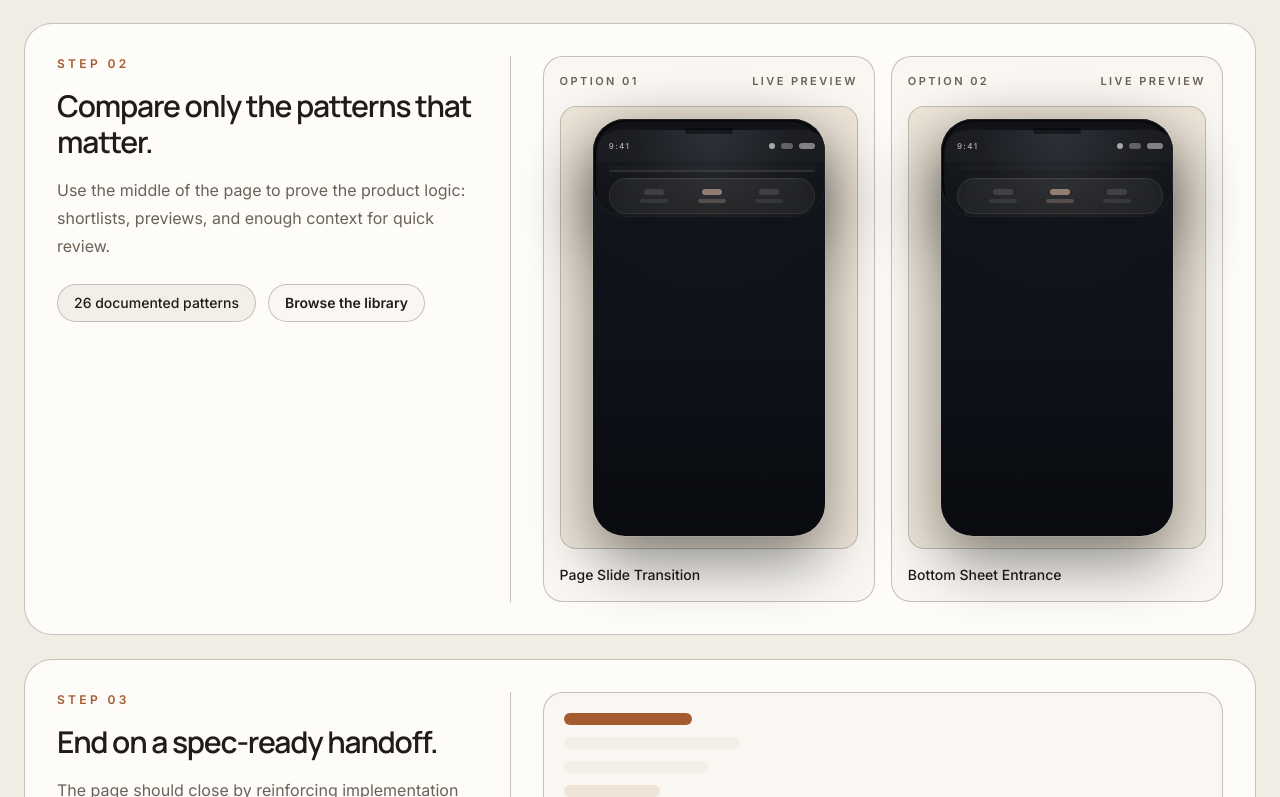
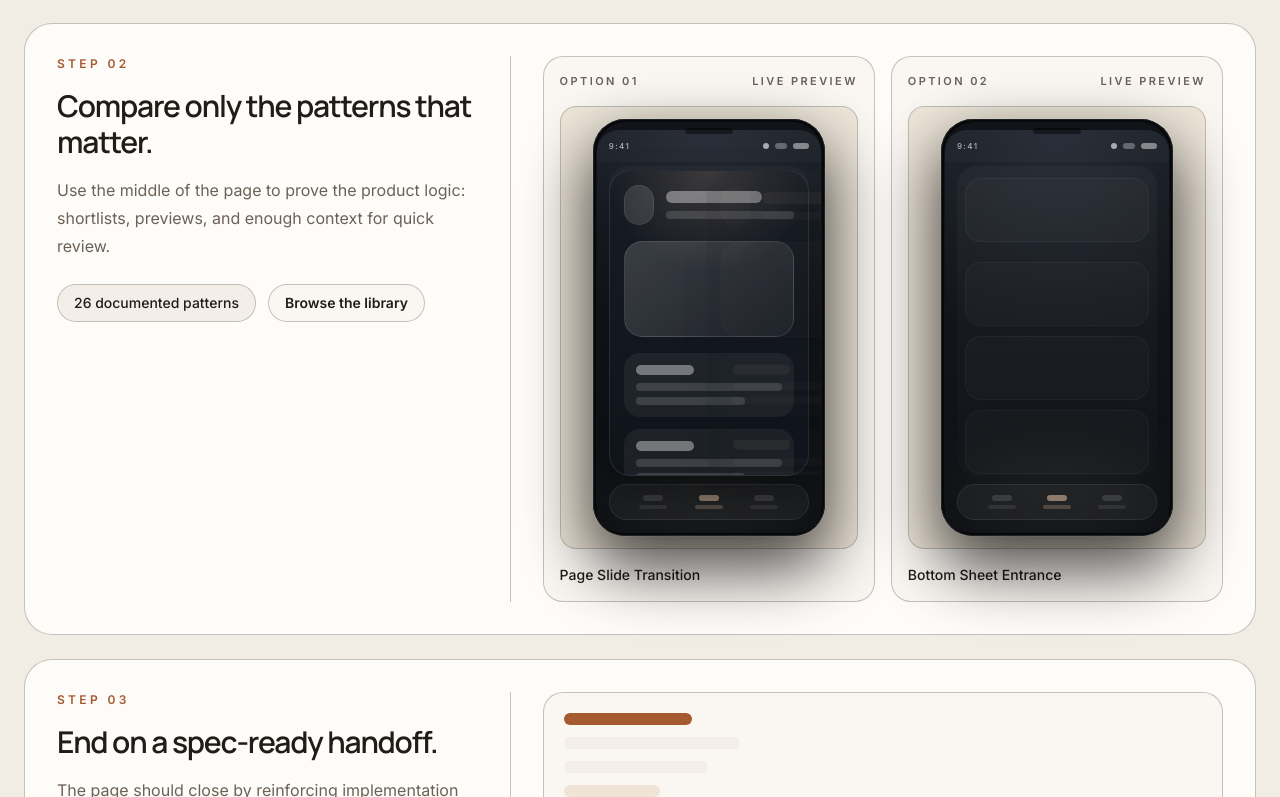
Before and after one commit to Jason-Jisu-Lee/animate_this, a React (Vite) app in the folder Web/: page / in a window 1280 px wide. Shown: the part 1523-2320 px from the top of the page. Built offline with nearby package versions, Linux system fonts and the light colour scheme.

Commit message:
Fix screen transition preview viewport layout

```diff
--- a/Web/src/components/AnimationPreview.tsx
+++ b/Web/src/components/AnimationPreview.tsx
@@ -398,14 +398,14 @@ export function AnimationPreview({
       <div className="absolute inset-0 bg-[radial-gradient(circle_at_top,_rgba(173,198,255,0.12),_transparent_42%)] rounded-[2rem]" />
 
       <div
-        className={`relative ${deviceFrameClass} rounded-[2rem] bg-[#07080a] border border-white/10 shadow-[0_30px_70px_rgba(0,0,0,0.45)] overflow-hidden`}
+        className={`${deviceFrameClass} rounded-[2rem] bg-[#07080a] border border-white/10 shadow-[0_30px_70px_rgba(0,0,0,0.45)] overflow-hidden`}
       >
         <div className="absolute inset-[2px] rounded-[1.9rem] bg-[#111318]" />
         <div
           className={`absolute left-1/2 top-2 z-20 h-1.5 ${isSmall ? "w-12" : "w-16"} -translate-x-1/2 rounded-full bg-black/45`}
         />
         <div
-          className={`${deviceViewportClass} relative overflow-hidden bg-[linear-gradient(180deg,#15181d_0%,#0d1014_100%)] flex items-center justify-center`}
+          className={`${deviceViewportClass} overflow-hidden bg-[linear-gradient(180deg,#15181d_0%,#0d1014_100%)] flex items-center justify-center`}
         >
           <div className="absolute inset-0 bg-[radial-gradient(circle_at_top,_rgba(173,198,255,0.1),_transparent_52%)]" />
           <div className="absolute inset-x-0 top-0 h-8 bg-white/[0.025]" />
```
